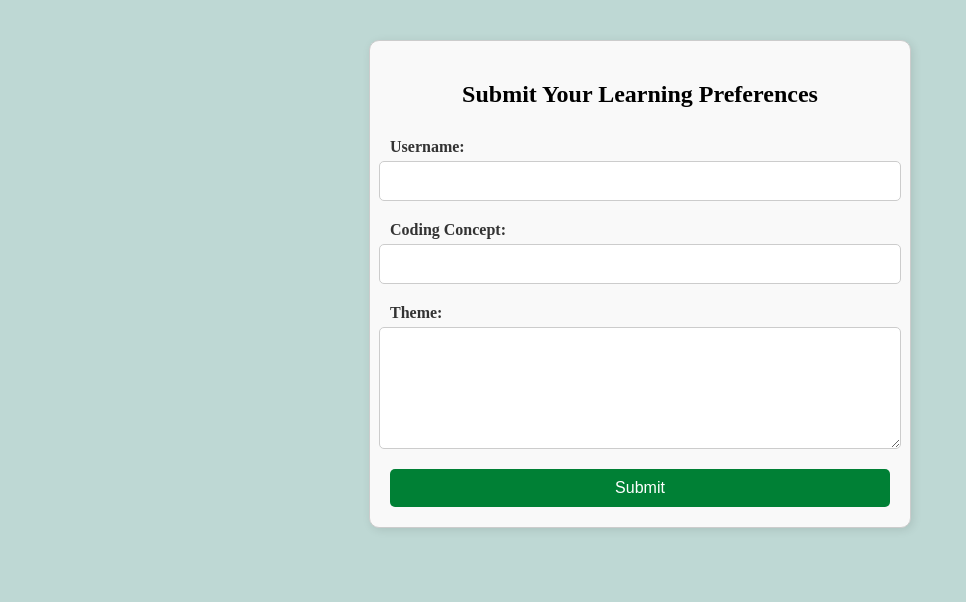
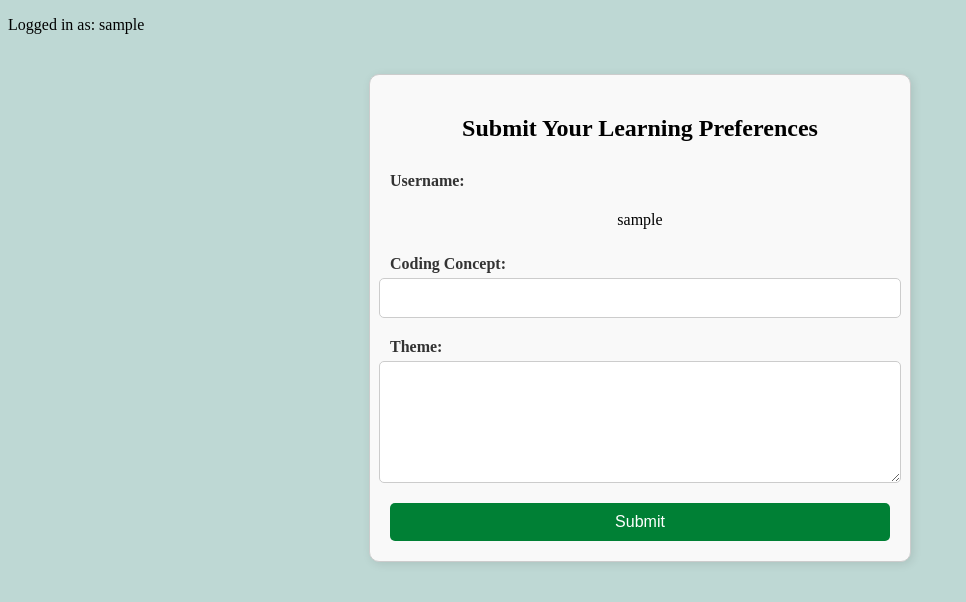
Before and after one commit to GavrielaTM3/COMP333_Website, a PHP site: page /submit_suggestions.php in a window 1280 px wide. Shown: the top 602 px of the page, without its empty margins (0-966 px from the left). Run offline with PHP 8.4, Linux system fonts and the light colour scheme; the visitor is signed in with stand-in values (Sample User, id 1).

Commit message:
Added text to show user who is logged in (Issue #76)

```diff
--- a/submit_suggestions.php
+++ b/submit_suggestions.php
@@ -13,7 +13,7 @@ if ($conn->connect_error) {
 }
 
 if ($_SERVER["REQUEST_METHOD"] == "POST") {
-    $username = $_POST['username'];
+    $username = $_SESSION['username'];
     $coding_concept = $_POST['coding_concept']; // Updated field name
     $theme = $_POST['theme']; // Updated field name
 
@@ -39,6 +39,8 @@ $conn->close();
     <meta name="viewport" content="width=device-width, initial-scale=1.0">
     <title>Submit Learning Preferences</title>
     <link rel="stylesheet" href="style.css">
+    <p style="color: black;">Logged in as: <?php echo htmlspecialchars($_SESSION['username']); ?></p>
+
 </head>
 <body>
 
@@ -46,7 +48,7 @@ $conn->close();
         <h2>Submit Your Learning Preferences</h2>
         <form action="submit_suggestions.php" method="POST">
             <label for="username">Username:</label>
-            <input type="text" id="username" name="username" required>
+            <p style="color: black;"> <?php echo htmlspecialchars($_SESSION['username']); ?></p>
 
             <label for="coding_concept">Coding Concept:</label> <!-- Updated field -->
             <input type="text" id="coding_concept" name="coding_concept" required>
--- a/view_suggestions.php
+++ b/view_suggestions.php
@@ -1,4 +1,5 @@
 <?php
+session_start(); // Ensure session is started
 $servername = "localhost";
 $username = "root";
 $password = "";
@@ -37,6 +38,7 @@ $result = $conn->query($sql);
             background-color: #f2f2f2;
         }
     </style>
+ <p style="color: black;">Logged in as: <?php echo htmlspecialchars($_SESSION['username']); ?></p>
 </head>
 <body>
 
```
Also changed, not shown: 1 other file.
